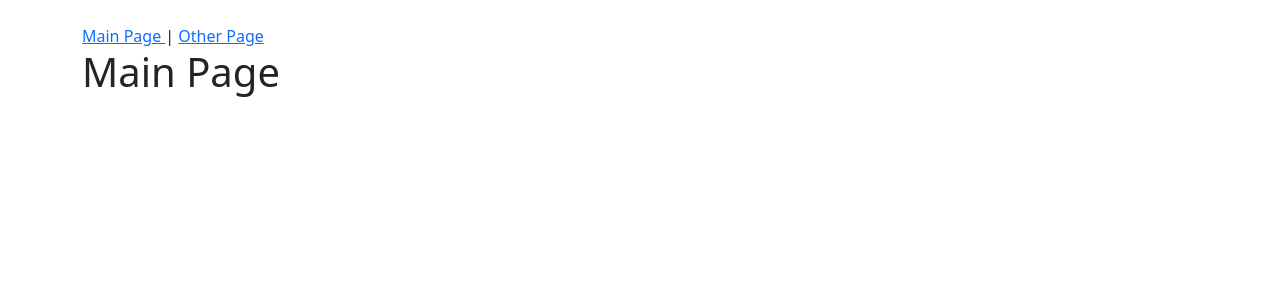
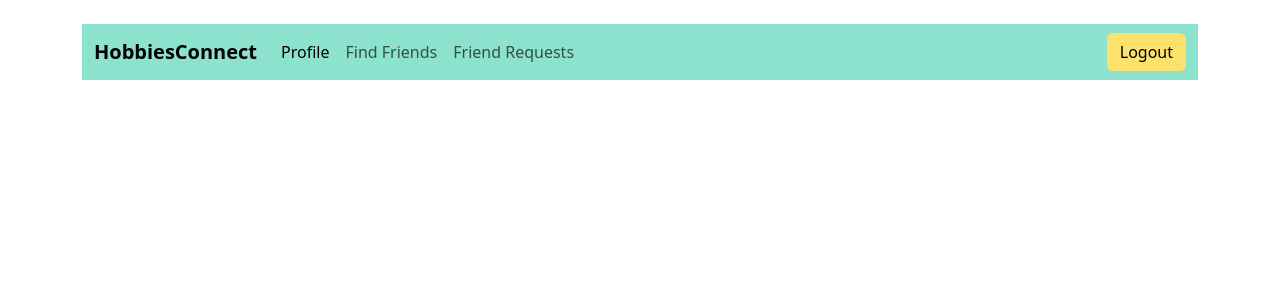
Before and after one commit to ileniadigital/HobbiesConnect, a Vue app in the folder frontend/: page / in a window 1280 px wide. Shown: the top 300 px of the page. Built offline with nearby package versions, Linux system fonts and the light colour scheme.

Commit message:
Created the Header and Nav Bar with Routing

```diff
--- a/frontend/src/App.vue
+++ b/frontend/src/App.vue
@@ -1,33 +1,34 @@
 <template>
     <main class="container pt-4">
-        <div>
+        <Header></Header>
+        <!-- <div>
             <router-link
                 class=""
                 :to="{name: 'Main Page'}"
             >
-                Main Page
+                Home
             </router-link>
             |
             <router-link
                 class=""
                 :to="{name: 'Other Page'}"
             >
-                Other Page
+                Profile
             </router-link>
         </div>
-        <RouterView class="flex-shrink-0" />
+        <RouterView class="flex-shrink-0" /> -->
     </main>
 </template>
 
 <script lang="ts">
 import { defineComponent } from "vue";
 import { RouterView } from "vue-router";
+import Header from "@/components/Header.vue";
 
 export default defineComponent({
-    components: { RouterView },
+    components: { RouterView , Header },
 });
 
 </script>
-
 <style scoped>
 </style>
--- /dev/null
+++ b/frontend/src/components/Header.vue
@@ -0,0 +1,54 @@
+<template>
+    <nav class="navbar navbar-expand-lg custom-navbar">
+    <div class="container-fluid">
+        <router-link class="navbar-brand" to="/">HobbiesConnect</router-link>
+        <button class="navbar-toggler" type="button" data-bs-toggle="collapse" data-bs-target="#navbarSupportedContent" aria-controls="navbarSupportedContent" aria-expanded="false" aria-label="Toggle navigation">
+        <span class="navbar-toggler-icon"></span>
+        </button>
+        <div class="collapse navbar-collapse" id="navbarSupportedContent">
+        <ul class="navbar-nav me-auto mb-2 mb-lg-0">
+            <!-- Profile link -->
+            <li class="nav-item">
+                <router-link class="nav-link active" aria-current="page" to="/">Profile</router-link>
+            </li>
+            <!-- Find friends link -->
+            <li class="nav-item">
+                <router-link class="nav-link" to="/">Find Friends</router-link>
+            </li>
+            <!-- Friends Request -->
+            <li class="nav-item">
+                <router-link class="nav-link" to="/">Friend Requests</router-link>
+            </li>
+        </ul>
+        <button class="btn" @click="logout">Logout</button>
+        </div>
+    </div>
+    </nav>
+</template>
+
+<script lang="ts">
+    import { defineComponent } from 'vue';
+
+    export default defineComponent({
+        name: 'Header',
+    });
+</script>
+
+<style scoped>
+.custom-navbar {
+    background-color: #8DE2CD;
+}
+
+.navbar-brand {
+    font-weight: bold;
+}
+
+.btn {
+    background-color:#FCE26D;
+    color: #000000;
+}
+
+.btn:hover {
+    font-weight: bold;
+}
+</style>
--- a/frontend/src/pages/MainPage.vue
+++ b/frontend/src/pages/MainPage.vue
@@ -1,13 +1,19 @@
 <template>
+  <div>
     <div class="h1">
       {{ title }}
+    </div>
   </div>
 </template>
 
 <script lang="ts">
   import { defineComponent } from "vue";
+  import Header from "@/components/Header.vue";
 
   export default defineComponent({
+      components: {
+          Header
+      },
       data() {
           return {
               title: "Main Page",
```
Also changed, not shown: 1 other file (tests, documents, lock files or other folders). Lines whose indentation alone changed are shown as unchanged.
